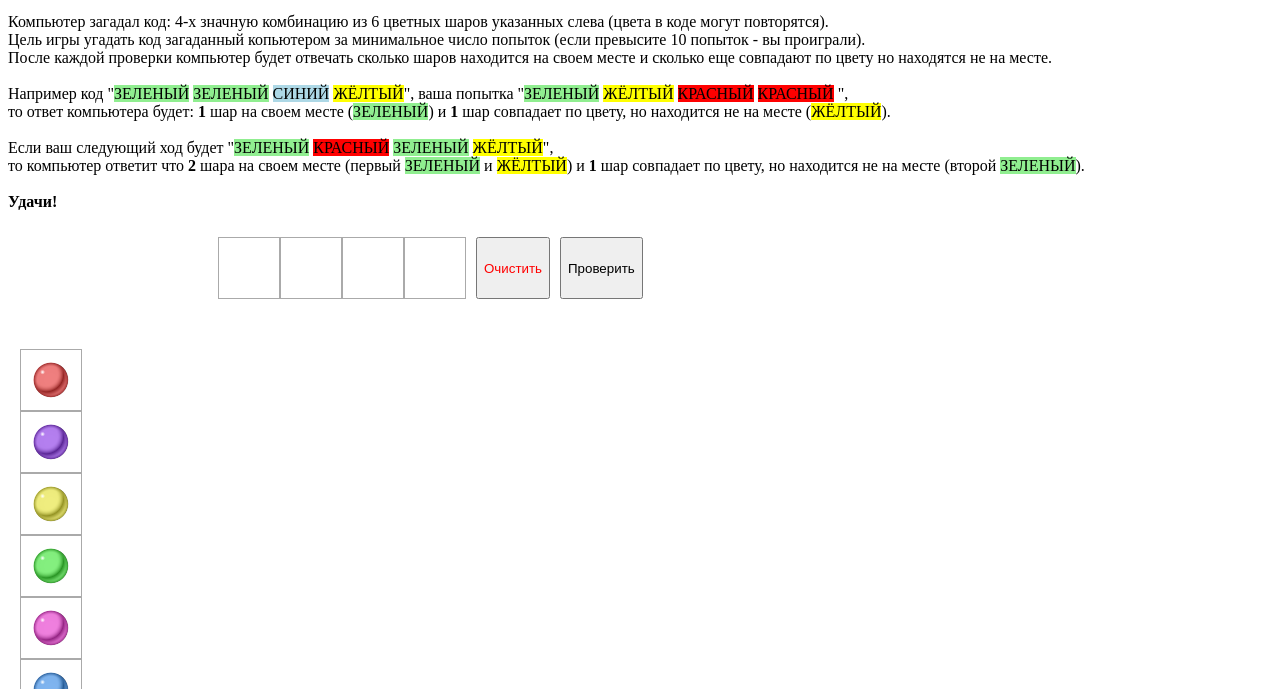
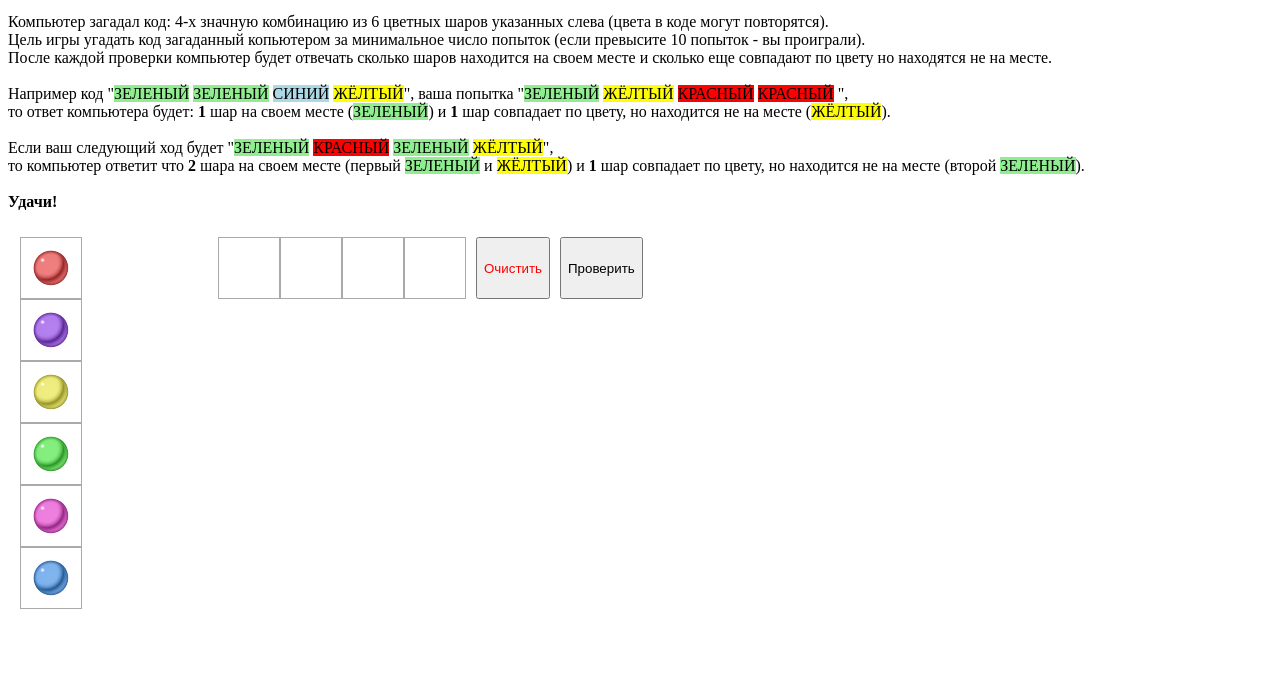
Before and after one commit to ArkadiyODS/MastermindGame, a plain HTML site: page index.html in a window 1280 px wide. Shown: the part 111-800 px from the top of the page. Drawn offline with nearby package versions, Linux system fonts and the light colour scheme.

Commit message:
Update style.css

```diff
--- a/css/style.css
+++ b/css/style.css
@@ -26,7 +26,7 @@ h1{
 	margin: auto;
   padding: 10px;
 	left: 10px;
-    	top: 450px;
+	min-height:800px;
 }
 .mainField{
 	position: relative;
```
